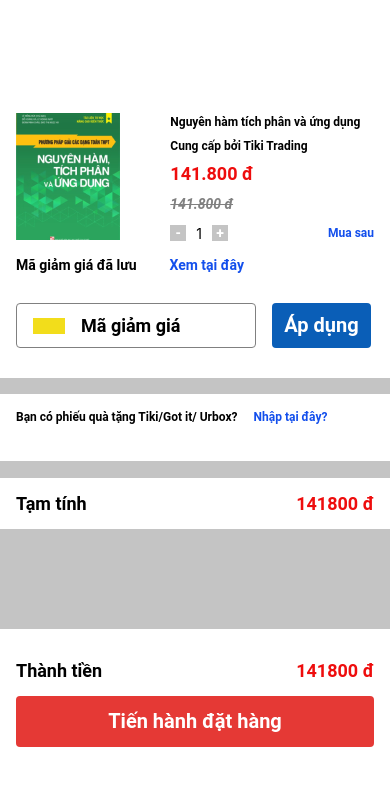
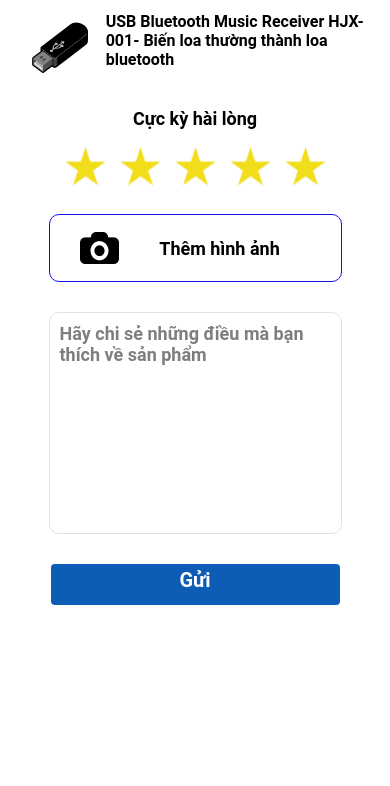
Before and after one commit to thuan1041/lttbdd_lab, a React Native app in the folder lttbdd_lab4/: screen / in a window 390 px wide. Shown: the top 786 px of the page. Built offline with nearby package versions, Linux system fonts and the light colour scheme.

Commit message:
react lab4

```diff
--- a/lttbdd_lab4/App.js
+++ b/lttbdd_lab4/App.js
@@ -8,8 +8,8 @@
 export default function App() {
   return (
     <Lab4_2a/>,
-    <Lab4_2b/>,
-    <Lab4_2c/>,
-    <Tiki_Ok/>
+    <Lab4_2b/>
+    // <Lab4_2c/>,
+    // <Tiki_Ok/>
   );
 }
--- a/lttbdd_lab4/components/Lab4_2b.js
+++ b/lttbdd_lab4/components/Lab4_2b.js
@@ -1,5 +1,7 @@
+import { useState } from "react";
 import { StyleSheet, Text, View, TouchableOpacity, TextInput, Image} from "react-native";
 function Lab4_2b() {
+    const [shareTxt, setShareTxt] = useState("");
     return (
         <View style={styles.container}>
             <View style={styles.headerWrapper}>
@@ -19,8 +21,10 @@
                     <Image style={styles.addImg} source={require("../assets/camera.png")}/>
                     <Text style={styles.addImgTxt}>Thêm hình ảnh</Text>
                 </TouchableOpacity>
-                    <TextInput style={styles.shareTxt} placeholder="Hãy chi sẻ những điều mà bạn thích về sản phẩm" multiline={true} numberOfLines={10}></TextInput>
-                <TouchableOpacity style={styles.shareWrapper}>
+                    <TextInput style={styles.shareTxt} placeholder="Hãy chi sẻ những điều mà bạn thích về sản phẩm" multiline={true} numberOfLines={10} onChangeText={setShareTxt} value={shareTxt}></TextInput>
+                <TouchableOpacity style={styles.shareWrapper} onPress={()=>{
+                    console.log(`Ý kiến: ${shareTxt}`);
+                }} >
                     <Text style={styles.btnGui}>Gửi</Text>
                 </TouchableOpacity>
             </View>
```
